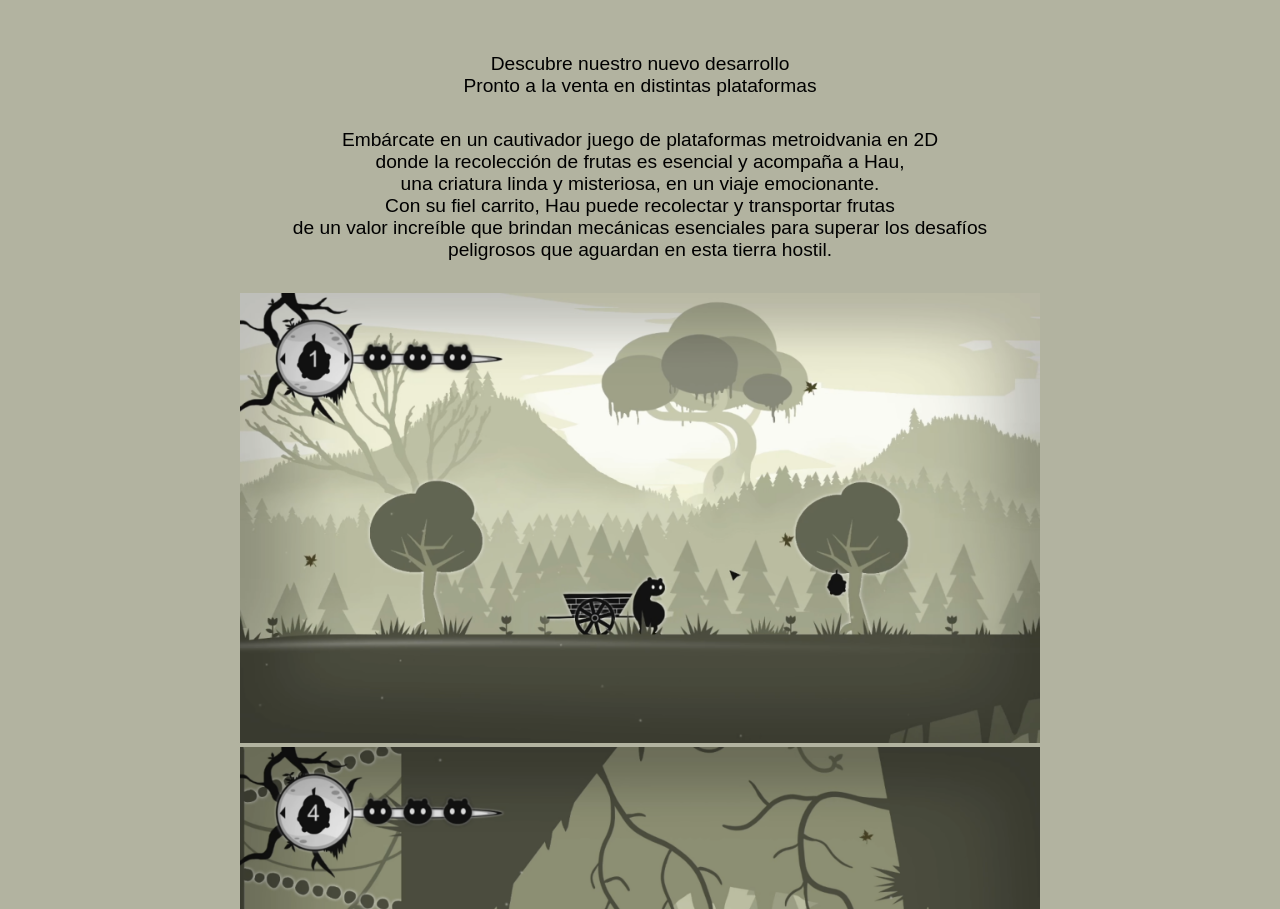
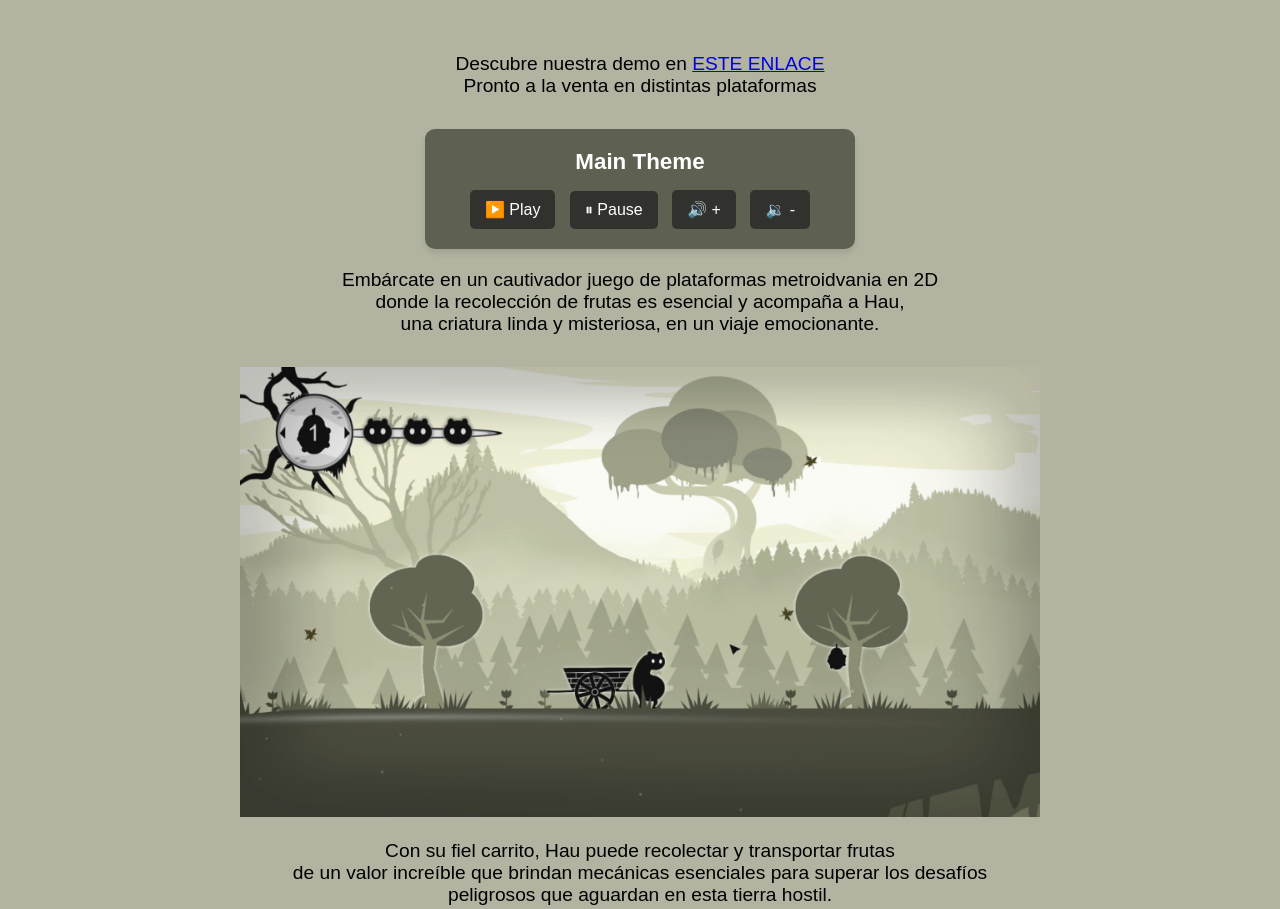
Before and after one commit to TizonaGames/TizonaGames.github.io, a website built with webpack: page index.html in a window 1280 px wide. Shown: the part 881-1790 px from the top of the page. Built offline with nearby package versions, Linux system fonts and the light colour scheme.

Commit message:
music, change between tect and image

```diff
--- a/css/style.css
+++ b/css/style.css
@@ -103,6 +103,40 @@ nav ul li a {
 nav ul li a:hover {
   background-color: #555;
   transform: translateY(-5px);
+}
+
+/* audio */
+.audio-player {
+  max-width: 400px;
+  margin: 20px auto;
+  padding: 15px;
+  background-color: #5e6151;
+  border-radius: 10px;
+  text-align: center;
+  box-shadow: 0 4px 6px rgba(0, 0, 0, 0.1);
+  color: white;
+}
+
+.audio-player h3 {
+  margin: 5px 0 10px 0;
+  font-size: 1.4rem;
+  color: #fff;
+}
+
+.controls button {
+  margin: 5px;
+  padding: 10px 15px;
+  border: none;
+  background-color: #31322e;
+  color: white;
+  font-size: 1rem;
+  border-radius: 5px;
+  cursor: pointer;
+  transition: background 0.3s ease;
+}
+
+.controls button:hover {
+  background-color: #111210;
 }
 
 /* img promotional */
--- a/index.html
+++ b/index.html
@@ -28,27 +28,54 @@
 
 <main>
   <p>
-    Descubre nuestro nuevo desarrollo<br>
+    Descubre nuestra demo en <a href="https://relsouls.itch.io/hau">ESTE ENLACE</a><br>
     Pronto a la venta en distintas plataformas
   </p>
-  <p>
-    Embárcate en un cautivador juego de plataformas metroidvania en 2D<br>
-    donde la recolección de frutas es esencial y acompaña a Hau,<br>
-    una criatura linda y misteriosa, en un viaje emocionante.<br>
-    Con su fiel carrito, Hau puede recolectar y transportar frutas<br>
-    de un valor increíble que brindan mecánicas esenciales para superar los desafíos<br>
-    peligrosos que aguardan en esta tierra hostil.<br>
-  </p>
+
+  <div class="audio-player">
+    <h3>Main Theme</h3>
+    <audio id="miAudio">
+      <source src="audio/MainTheme.mp3" type="audio/mpeg">
+      Tu navegador no soporta el elemento de audio.
+    </audio>
+
+    <div class="controls">
+      <button onclick="document.getElementById('miAudio').play()">▶️ Play</button>
+      <button onclick="document.getElementById('miAudio').pause()">⏸ Pause</button>
+      <button onclick="document.getElementById('miAudio').volume += 0.1">🔊 +</button>
+      <button onclick="document.getElementById('miAudio').volume -= 0.1">🔉 -</button>
+    </div>
+  </div>
+
   <div class="imagesGame">
+    <p>
+      Embárcate en un cautivador juego de plataformas metroidvania en 2D<br>
+      donde la recolección de frutas es esencial y acompaña a Hau,<br>
+      una criatura linda y misteriosa, en un viaje emocionante.<br>
+    </p>
     <div class="background">
       <img src="img/background.png" alt="background">
     </div>
+    <p>
+      Con su fiel carrito, Hau puede recolectar y transportar frutas<br>
+      de un valor increíble que brindan mecánicas esenciales para superar los desafíos<br>
+      peligrosos que aguardan en esta tierra hostil.<br>
+    </p>
     <div class="bearBackdround">
       <img src="img/bearBackground.png" alt="bearBackdround">
     </div>
+    <p>
+      Descubre todo lo que Hau y este mundo te puede ofrecer<br>
+      Mejora tus habilidades, enfrenta distintos retos,<br>
+      enemigos y puzzles para poder avanzar<br>
+    </p>
     <div class="bossFight">
       <img src="img/bossFight.png" alt="bossFight">
     </div>
+    <p>
+      Pero no descuides el descanso<br>
+      y el disfrutar de esta tierra.<br>
+    </p>
     <div class="campFire">
       <img src="img/campFire.png" alt="campFire">
     </div>
```
Also changed, not shown: 2 other files.
